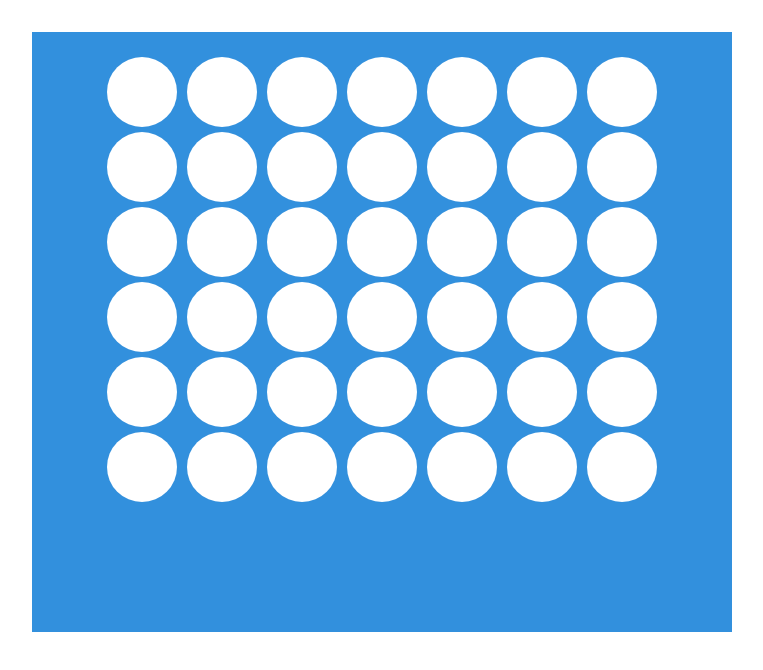
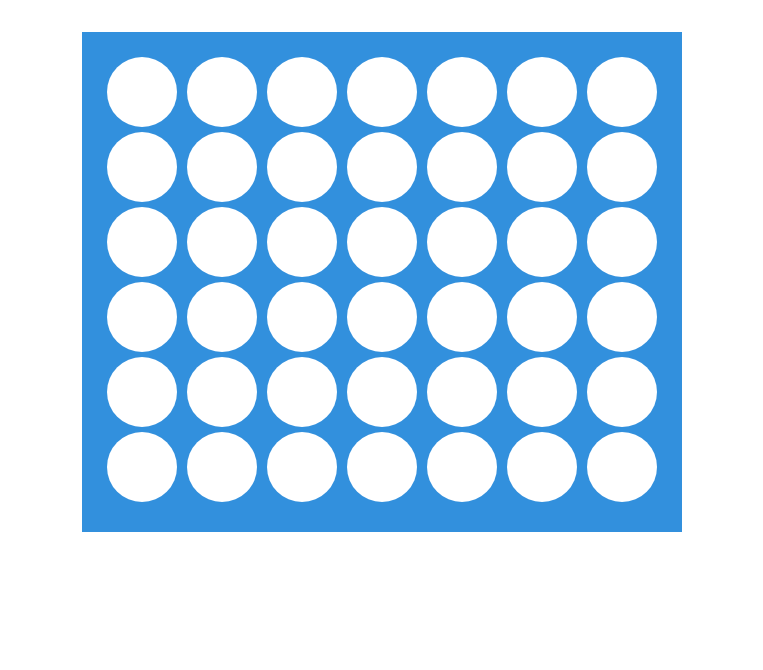
Before and after one commit to Denny29/Connect-Four-v2, a React (Vite) app: page / in a window 1280 px wide. Shown: the top 670 px of the page, without its empty margins (258-1021 px from the left). Built offline with nearby package versions, Linux system fonts and the light colour scheme.

Commit message:
Added more detail to the tokens.

```diff
--- a/src/App.css
+++ b/src/App.css
@@ -13,22 +13,39 @@
   border-radius: 60px;
   margin: 5px;
   background-color: white;
+  display: flex;
+  justify-content: center;
+}
+
+.inner{
+  min-width: 50px;
+  max-height: 50px;
+  margin-top: 10px;
+  border-radius: 30px;
 }
 
 .red{
   background-color: red;
 }
 
+.inner-red{
+  background-color: rgb(189, 14, 14);
+}
+
 .yellow{
   background-color: yellow;
+}
+
+.inner-yellow{
+  background-color: rgba(192, 192, 31, 0.384);
 }
 
 #gameboard{
   display: flex;
   justify-content: center;
   background-color: rgb(50, 144, 221);
-  width: 700px;
-  height: 600px;
+  width: 600px;
+  height: 500px;
   padding: 20px;
 
 }
--- a/src/tile.tsx
+++ b/src/tile.tsx
@@ -5,5 +5,6 @@ type TileProps = {
 
 export const Tile = ({bgColor, clickProp}: TileProps) => {
     return <div className={`tile ${bgColor}`} onClick={clickProp}>
+        <div className={`inner inner-${bgColor}`}></div>
     </div>
 }
```
